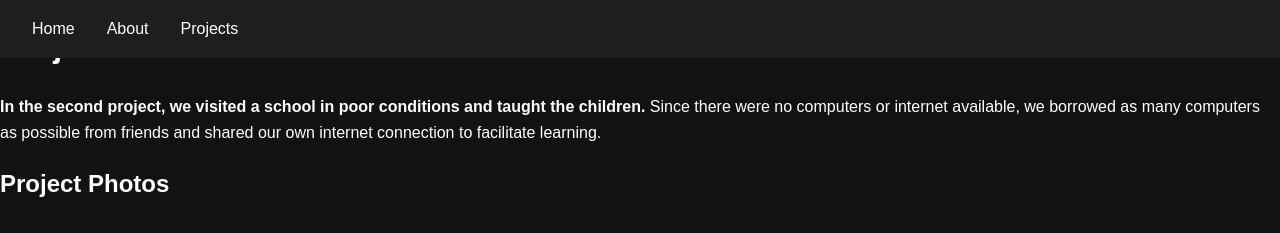
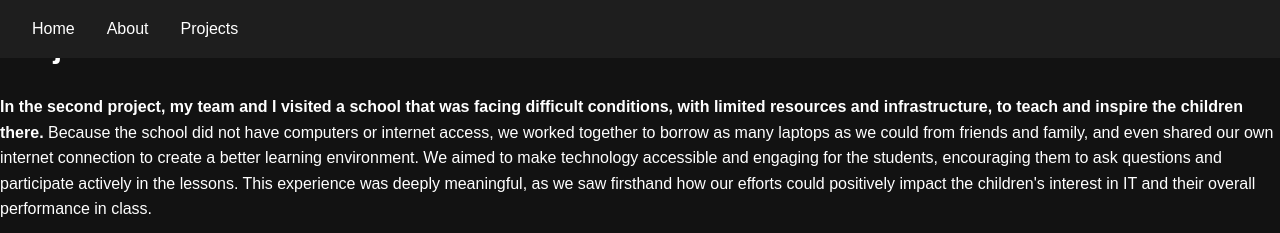
Before and after one commit to abbasovsaleh/portfolio, a plain HTML site: page project2.html in a window 1280 px wide. Shown: the top 233 px of the page. Drawn offline with Linux system fonts and the light colour scheme.

Commit message:
Expanded project descriptions to make sentences longer and more detailed

```diff
--- a/project2.html
+++ b/project2.html
@@ -18,7 +18,7 @@
     </header>
     <main>
         <h1>Project 2</h1>
-        <p><strong>In the second project, we visited a school in poor conditions and taught the children.</strong> Since there were no computers or internet available, we borrowed as many computers as possible from friends and shared our own internet connection to facilitate learning.</p>
+        <p><strong>In the second project, my team and I visited a school that was facing difficult conditions, with limited resources and infrastructure, to teach and inspire the children there.</strong> Because the school did not have computers or internet access, we worked together to borrow as many laptops as we could from friends and family, and even shared our own internet connection to create a better learning environment. We aimed to make technology accessible and engaging for the students, encouraging them to ask questions and participate actively in the lessons. This experience was deeply meaningful, as we saw firsthand how our efforts could positively impact the children's interest in IT and their overall performance in class.</p>
         <h2>Project Photos</h2>
         <div class="photo-gallery">
             <div class="photo-item">
```
Also changed, not shown: project1.html (+1 -1 lines).
